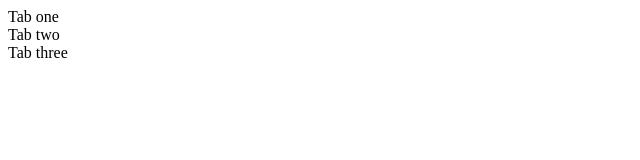
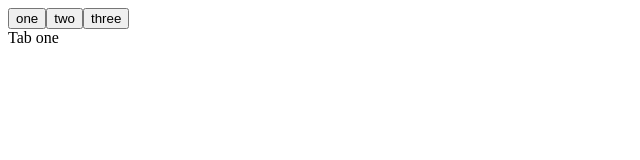
Before and after one commit to eoja82/Eloquent-Javascript-Excercises-and-Projects, a plain HTML site: page Chapter 15/tabs.html in a window 1280 px wide. Shown: the whole page, without its empty margins (0-640 px from the left). Drawn offline with Linux system fonts and the light colour scheme.

Commit message:
working tab buttons

```diff
--- a/Chapter 15/tabs.html
+++ b/Chapter 15/tabs.html
@@ -8,21 +8,54 @@
 </head>
 <body>
 
-<tab-panel>
+<tab-panel id="tabs">
   <div data-tabname="one">Tab one</div>
   <div data-tabname="two">Tab two</div>
   <div data-tabname="three">Tab three</div>
 </tab-panel>
 
 <script>
+  let buttons = document.getElementsByClassName("tabButton");
+  console.log(buttons);
+  /* for (let i = 0; i < buttons.length; i++) {
+    console.log(buttons[1]);
+    //buttons[i].addEventListener("click", displayTab(buttons[i]));
+  }
+  console.log(buttons.item([0])); */
+  let dataTab = document.querySelectorAll("[data-tabname]");
+  //console.log(dataTab[0].getAttribute("data-tabname"));
+  function displayTab(number) {
+    dataTab.forEach( x => {
+      //console.log(x.getAttribute("data-tabname") === number);
+      if (x.getAttribute("data-tabname") === number) {
+        x.style.display = "block";
+      } else {
+        x.style.display = "none";
+      }
+    });
+  }
+  displayTab("one");
+
   function asTabs(node) {
+    let tabPanel = document.getElementById("tabs");
     let children = node.children;
-    console.log(children);
-    console.log(children[0].getAttribute("data-tabname"));
-    let tabs = [];
+    //console.log(children);
+    //console.log(children[0].getAttribute("data-tabname"));
+    let buttons = document.createElement("div");
+    buttons.className = "buttonDiv";
+
     for (let i = 0; i < children.length; i++) {
-
+      let newButton = document.createElement("button");
+      newButton.className = "tabButton";
+      let buttonText = document.createTextNode(children[i].getAttribute("data-tabname"));
+      newButton.appendChild(buttonText);
+      //console.log("newButton.textContent " + newButton.textContent);
+      newButton.onclick = function() {
+        displayTab(newButton.textContent);
+      }
+      buttons.appendChild(newButton);
     }
+    tabPanel.insertBefore(buttons, tabPanel.childNodes[0]);
   }
   asTabs(document.querySelector("tab-panel"));
 </script>
```
